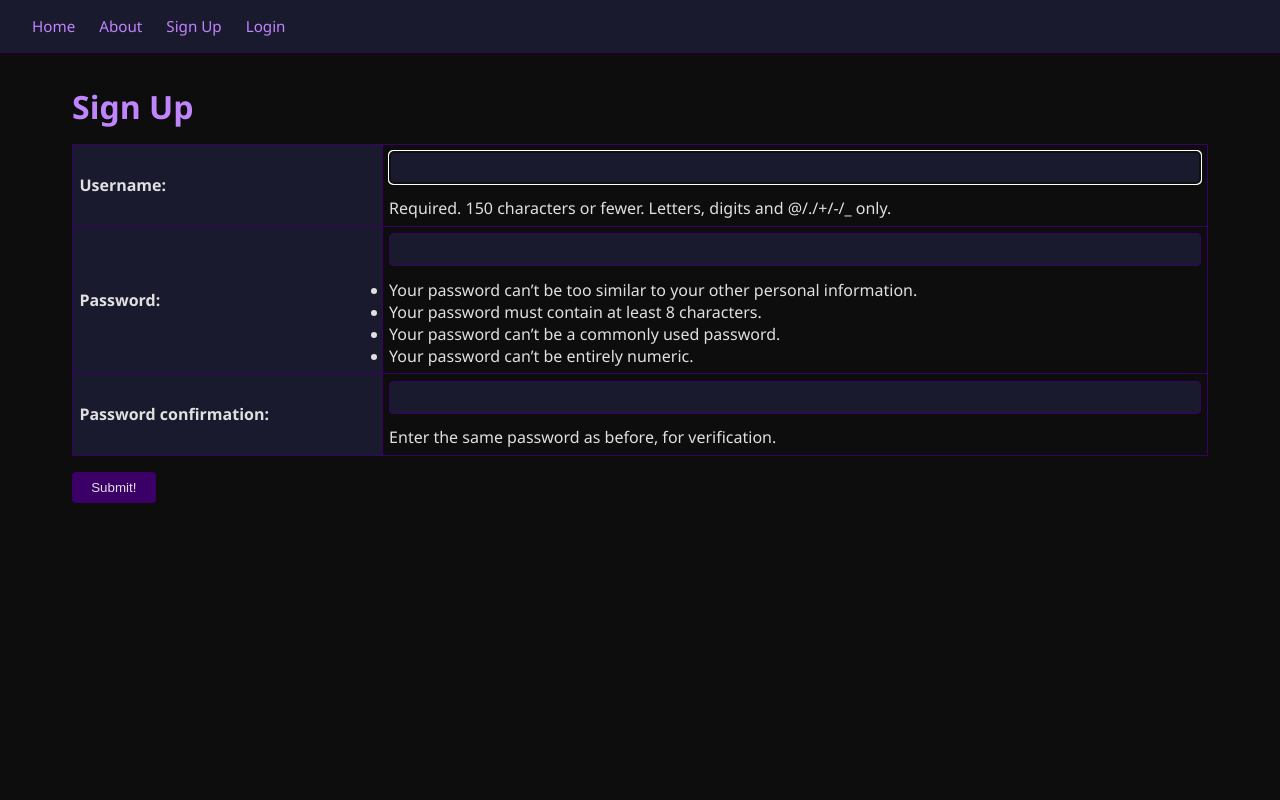
After one commit to andyperciballi/django-CRUD-app-lab, a Django app: page /accounts/signup/ in a window 1280 px wide. The commit adds this page. Run offline with Django 5.2, Linux system fonts and the light colour scheme.

Commit message:
completed lab

```diff
--- a/django_crud_app_mobile_wallpapers/django_crud_app_mobile_wallpapers/settings.py
+++ b/django_crud_app_mobile_wallpapers/django_crud_app_mobile_wallpapers/settings.py
@@ -116,3 +116,6 @@ USE_TZ = True
 # https://docs.djangoproject.com/en/6.0/howto/static-files/
 
 STATIC_URL = 'static/'
+
+LOGIN_REDIRECT_URL = 'wallpaper-index'
+LOGOUT_REDIRECT_URL = 'home'
--- a/django_crud_app_mobile_wallpapers/django_crud_app_mobile_wallpapers/urls.py
+++ b/django_crud_app_mobile_wallpapers/django_crud_app_mobile_wallpapers/urls.py
@@ -19,5 +19,6 @@ from django.urls import path, include
 
 urlpatterns = [
     path('admin/', admin.site.urls),
+    path('accounts/', include('django.contrib.auth.urls')),
     path('', include('main_app.urls')),
 ]
--- a/django_crud_app_mobile_wallpapers/main_app/models.py
+++ b/django_crud_app_mobile_wallpapers/main_app/models.py
@@ -1,5 +1,6 @@
 from django.db import models
 from django.urls import reverse
+from django.contrib.auth.models import User
 
 class Tag(models.Model):
     name = models.CharField(max_length=50)
@@ -16,6 +17,7 @@ class Wallpaper(models.Model):
     source = models.CharField(max_length=200)
     creator = models.CharField(max_length=100)
     tags = models.ManyToManyField(Tag)
+    user = models.ForeignKey(User, on_delete=models.CASCADE)
 
     def __str__(self):
         return f"Wallpaper by {self.creator} from {self.source}"
--- /dev/null
+++ b/django_crud_app_mobile_wallpapers/main_app/static/css/main.css
@@ -0,0 +1,182 @@
+ * {
+        margin: 0;
+        padding: 0;
+        box-sizing: border-box;
+      }
+
+      body {
+        background-color: #0d0d0d;
+        color: #e0e0e0;
+        font-family: 'Segoe UI', sans-serif;
+        min-height: 100vh;
+      }
+
+      nav {
+        background-color: #1a1a2e;
+        padding: 1rem 2rem;
+        display: flex;
+        align-items: center;
+        gap: 1.5rem;
+        border-bottom: 1px solid #3a0068;
+      }
+
+      nav a {
+        color: #c084fc;
+        text-decoration: none;
+        font-size: 0.95rem;
+        transition: color 0.2s;
+      }
+
+      nav a:hover {
+        color: #ffffff;
+      }
+
+      nav button {
+        background: none;
+        border: 1px solid #c084fc;
+        color: #c084fc;
+        padding: 0.3rem 0.8rem;
+        border-radius: 4px;
+        cursor: pointer;
+        font-size: 0.95rem;
+        transition: all 0.2s;
+      }
+
+      nav button:hover {
+        background-color: #c084fc;
+        color: #0d0d0d;
+      }
+
+      main {
+        padding: 2rem;
+        max-width: 1200px;
+        margin: 0 auto;
+      }
+
+      h1, h2, h3 {
+        color: #c084fc;
+        margin-bottom: 1rem;
+      }
+
+      .card-container {
+        display: grid;
+        grid-template-columns: repeat(auto-fill, minmax(220px, 1fr));
+        gap: 1.5rem;
+        margin-top: 1.5rem;
+      }
+
+      .card {
+        background-color: #1a1a2e;
+        border: 1px solid #3a0068;
+        border-radius: 8px;
+        overflow: hidden;
+        transition: transform 0.2s, border-color 0.2s;
+      }
+
+      .card:hover {
+        transform: translateY(-4px);
+        border-color: #c084fc;
+      }
+
+      .card a {
+        text-decoration: none;
+        color: inherit;
+      }
+
+      .card-content {
+        padding: 1rem;
+      }
+
+      .card img {
+        width: 100%;
+        height: 160px;
+        object-fit: cover;
+      }
+
+      .card-title {
+        font-size: 1rem;
+        color: #c084fc;
+        margin-bottom: 0.4rem;
+      }
+
+      form input, form select, form textarea {
+        background-color: #1a1a2e;
+        border: 1px solid #3a0068;
+        color: #e0e0e0;
+        padding: 0.5rem;
+        border-radius: 4px;
+        width: 100%;
+        margin-bottom: 0.8rem;
+      }
+
+      form table {
+        width: 100%;
+        margin-bottom: 1rem;
+      }
+
+      form td, form th {
+        padding: 0.4rem;
+        color: #e0e0e0;
+      }
+
+      .btn, button[type="submit"], input[type="submit"] {
+        background-color: #3a0068;
+        color: #e0e0e0;
+        border: none;
+        padding: 0.5rem 1.2rem;
+        border-radius: 4px;
+        cursor: pointer;
+        text-decoration: none;
+        display: inline-block;
+        margin-right: 0.5rem;
+        transition: background-color 0.2s;
+      }
+
+      .btn:hover, button[type="submit"]:hover, input[type="submit"]:hover {
+        background-color: #c084fc;
+        color: #0d0d0d;
+      }
+
+      .btn.danger {
+        background-color: #6b0000;
+      }
+
+      .btn.danger:hover {
+        background-color: #ff4444;
+        color: #fff;
+      }
+
+      table {
+        width: 100%;
+        border-collapse: collapse;
+        margin-top: 1rem;
+      }
+
+      th, td {
+        padding: 0.6rem 1rem;
+        border: 1px solid #3a0068;
+        text-align: left;
+      }
+
+      th {
+        background-color: #1a1a2e;
+        color: #c084fc;
+      }
+
+      .color-block {
+        width: 30px;
+        height: 30px;
+        border-radius: 4px;
+        display: inline-block;
+        margin-right: 0.5rem;
+        vertical-align: middle;
+      }
+
+      a {
+        color: #c084fc;
+        text-decoration: none;
+      }
+
+      a:hover {
+        color: #ffffff;
+      }
--- a/django_crud_app_mobile_wallpapers/main_app/templates/base.html
+++ b/django_crud_app_mobile_wallpapers/main_app/templates/base.html
@@ -1,16 +1,27 @@
+{% load static %}
 <!DOCTYPE html>
 <html>
   <head>
     <title>Wallpaper Collector</title>
+    <link rel="stylesheet" href="{% static 'css/main.css' %}">
   </head>
   <body>
     <nav>
       <a href="/">Home</a>
       <a href="/about/">About</a>
-      <a href="/wallpapers/">Wallpapers</a>
-      <a href="/wallpapers/create/">Add Wallpaper</a>
-      <a href="/tags/">Tags</a>
-      <a href="/tags/create/">Add Tag</a>
+      {% if user.is_authenticated %}
+        <a href="/wallpapers/">Wallpapers</a>
+        <a href="/wallpapers/create/">Add Wallpaper</a>
+        <a href="/tags/">Tags</a>
+        <a href="/tags/create/">Add Tag</a>
+        <form action="{% url 'logout' %}" method="post" style="display:inline;">
+          {% csrf_token %}
+          <button type="submit">Logout</button>
+        </form>
+      {% else %}
+        <a href="/accounts/signup/">Sign Up</a>
+        <a href="/accounts/login/">Login</a>
+      {% endif %}
     </nav>
     <main>
       {% block content %}
--- /dev/null
+++ b/django_crud_app_mobile_wallpapers/main_app/templates/signup.html
@@ -0,0 +1,15 @@
+{% extends 'base.html' %}
+
+{% block content %}
+<h1>Sign Up</h1>
+{% if error_message %}
+  <p>{{ error_message }}</p>
+{% endif %}
+<form action="" method="post" autocomplete="off">
+  {% csrf_token %}
+  <table>
+    {{ form.as_table }}
+  </table>
+  <button type="submit">Submit!</button>
+</form>
+{% endblock %}
--- a/django_crud_app_mobile_wallpapers/main_app/urls.py
+++ b/django_crud_app_mobile_wallpapers/main_app/urls.py
@@ -2,7 +2,8 @@ from django.urls import path
 from . import views
 
 urlpatterns = [
-    path('', views.home, name='home'),
+    path('', views.Home.as_view(), name='home'),
+    path('accounts/signup/', views.signup, name='signup'),
     path('about/', views.about, name='about'),
     path('wallpapers/', views.WallpaperList.as_view(), name='wallpaper-index'),
     path('wallpapers/create/', views.WallpaperCreate.as_view(), name='wallpaper-create'),
--- a/django_crud_app_mobile_wallpapers/main_app/views.py
+++ b/django_crud_app_mobile_wallpapers/main_app/views.py
@@ -4,13 +4,19 @@ from django.views.generic import ListView, DetailView
 from django.views.generic.edit import CreateView, DeleteView, UpdateView
 from .forms import UseLogForm
 from django.urls import reverse
+from django.contrib.auth.views import LoginView
+from django.contrib.auth import login
+from django.contrib.auth.forms import UserCreationForm
+from django.contrib.auth.decorators import login_required
+from django.contrib.auth.mixins import LoginRequiredMixin
 
-def home(request):
-    return render(request, 'home.html')
+class Home(LoginView):
+    template_name = 'home.html'
 
 def about(request):
     return render(request, 'about.html')
 
+@login_required
 def wallpaper_detail(request, pk):
     wallpaper = Wallpaper.objects.get(id=pk)
     use_log_form = UseLogForm()
@@ -21,6 +27,7 @@ def wallpaper_detail(request, pk):
         'tags': tags
     })
 
+@login_required
 def add_use_log(request, wallpaper_id):
     form = UseLogForm(request.POST)
     if form.is_valid():
@@ -29,42 +36,63 @@ def add_use_log(request, wallpaper_id):
         new_log.save()
     return redirect('wallpaper-detail', pk=wallpaper_id)
 
+@login_required
 def associate_tag(request, wallpaper_id, tag_id):
     Wallpaper.objects.get(id=wallpaper_id).tags.add(tag_id)
     return redirect('wallpaper-detail', pk=wallpaper_id)
 
-class WallpaperList(ListView):
+class WallpaperList(LoginRequiredMixin, ListView):
     model = Wallpaper
     template_name = 'wallpapers/index.html'
 
-class WallpaperCreate(CreateView):
+class WallpaperCreate(LoginRequiredMixin, CreateView):
     model = Wallpaper
     fields = ['image_url', 'source', 'creator']
 
-class WallpaperUpdate(UpdateView):
+    def form_valid(self, form):
+        form.instance.user = self.request.user
+        return super().form_valid(form)
+
+class WallpaperUpdate(LoginRequiredMixin, UpdateView):
     model = Wallpaper
     fields = ['image_url', 'source', 'creator']
 
-class WallpaperDelete(DeleteView):
+class WallpaperDelete(LoginRequiredMixin, DeleteView):
     model = Wallpaper
     success_url = '/wallpapers'
 
-class TagCreate(CreateView):
+class TagCreate(LoginRequiredMixin, CreateView):
     model = Tag
     fields = '__all__'
 
-class TagDetail(DetailView):
+class TagDetail(LoginRequiredMixin, DetailView):
     model = Tag
     template_name = 'tags/detail.html'
 
-class TagList(ListView):
+class TagList(LoginRequiredMixin, ListView):
     model = Tag
     template_name = 'tags/index.html'
 
-class TagUpdate(UpdateView):
+class TagUpdate(LoginRequiredMixin, UpdateView):
     model = Tag
     fields = ['name', 'color']
 
-class TagDelete(DeleteView):
+class TagDelete(LoginRequiredMixin, DeleteView):
     model = Tag
     success_url = '/tags/'
+
+def signup(request):
+    error_message = ''
+    if request.method == 'POST':
+        form = UserCreationForm(request.POST)
+        if form.is_valid():
+            user = form.save()
+            login(request, user)
+            return redirect('wallpaper-index')
+        else:
+            error_message = 'Invalid sign up - try again'
+    form = UserCreationForm()
+    return render(request, 'signup.html', {
+        'form': form,
+        'error_message': error_message
+    })
```
Also changed, not shown: django_crud_app_mobile_wallpapers/main_app/migrations/0003_wallpaper_user.py (added).
